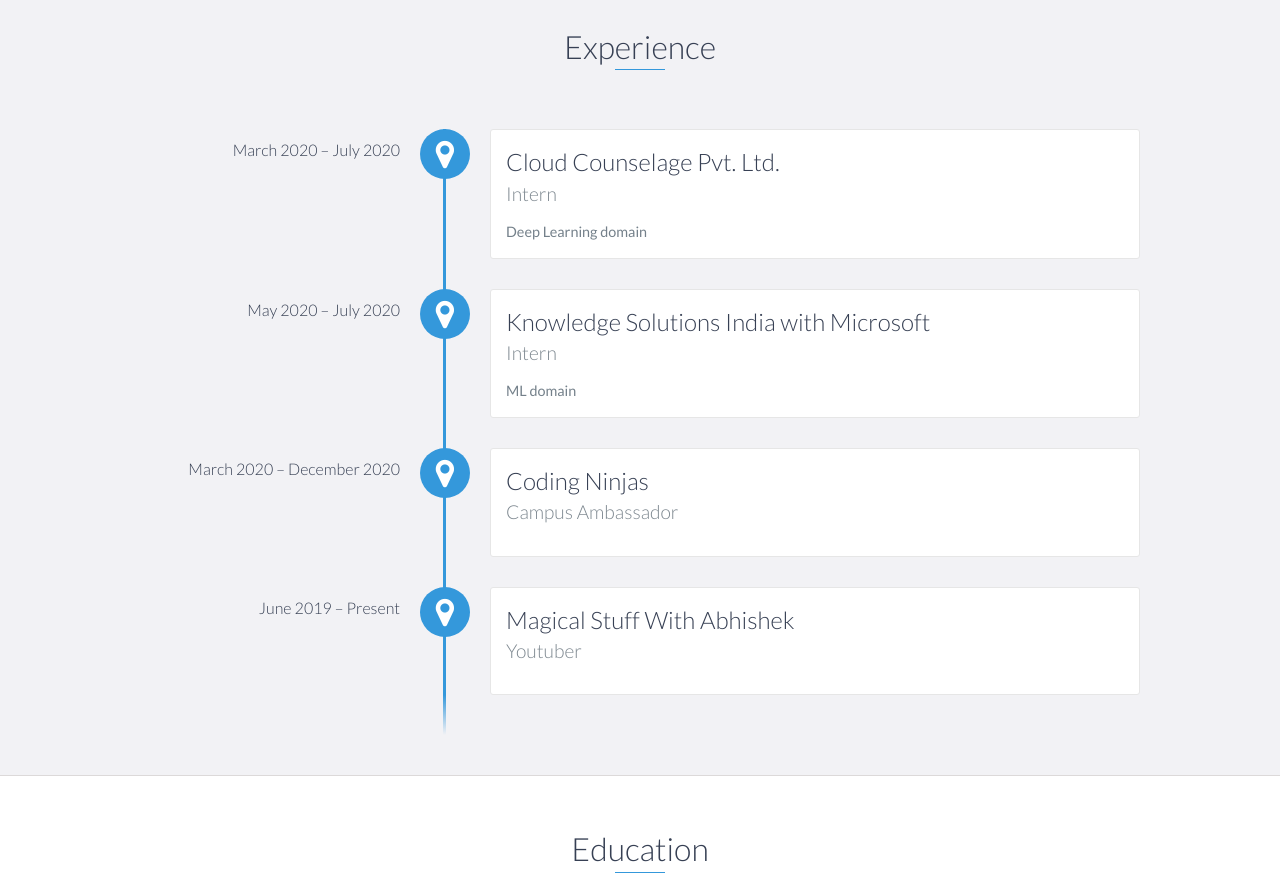
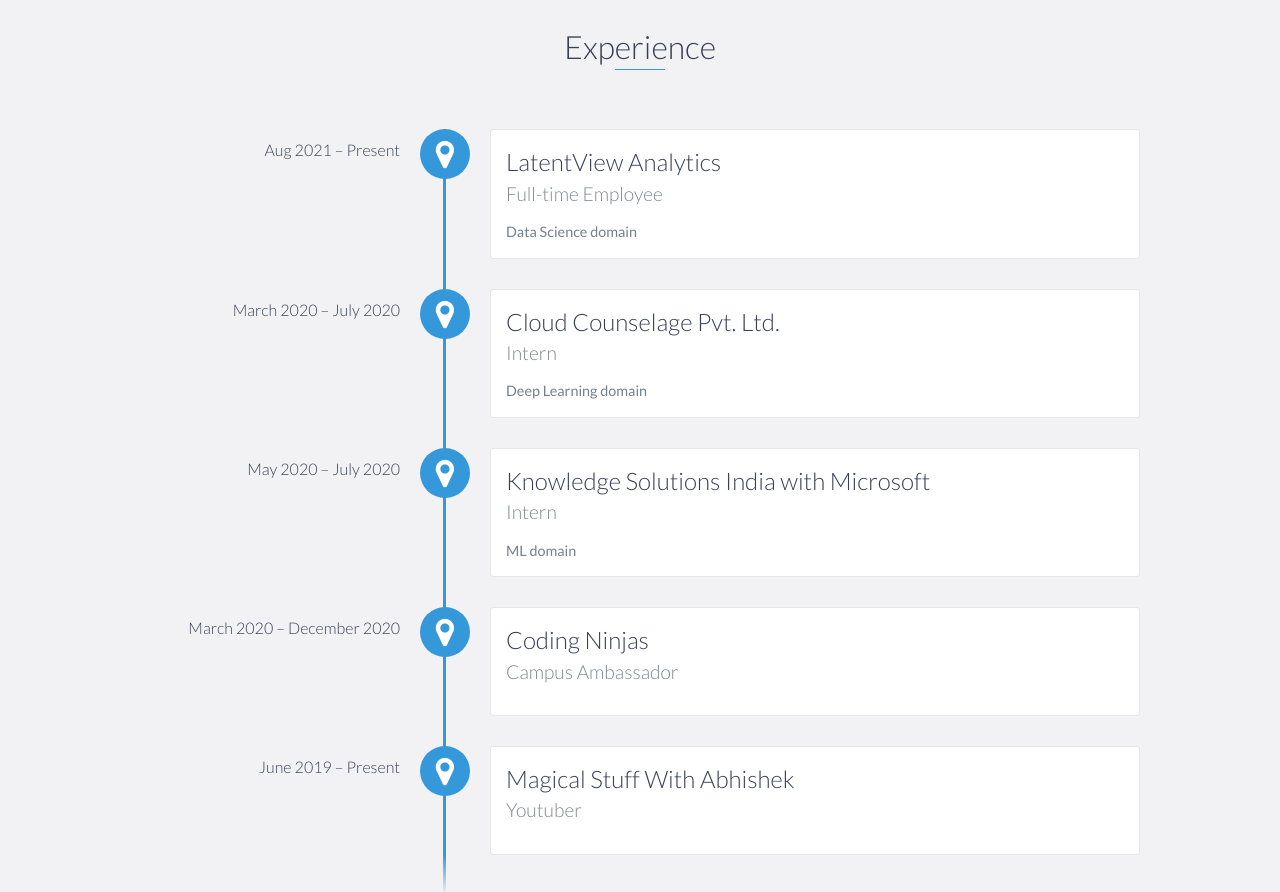
Before and after one commit to AbhishekDhilpe/Portfolio, a website: page index.html in a window 1280 px wide. Shown: the part 1160-2052 px from the top of the page. Drawn offline with nearby package versions, Linux system fonts and the light colour scheme.

Commit message:
Update index.html

```diff
--- a/index.html
+++ b/index.html
@@ -86,7 +86,13 @@
     <div id="experience" class="background-alt">
         <h2 class="heading">Experience</h2>
         <div id="experience-timeline">
-            <div data-date="March 2020 – July 2020">
+            <div data-date="Aug 2021 – Present">
+                <h3>LatentView Analytics</h3>
+                <h4>Full-time Employee</h4>
+                <p>Data Science domain
+                </p>
+            </div>
+		<div data-date="March 2020 – July 2020">
                 <h3>Cloud Counselage Pvt. Ltd.</h3>
                 <h4>Intern</h4>
                 <p>Deep Learning domain
@@ -107,7 +113,8 @@
 
                 </p>
             </div>
-			<div data-date="June 2019 – Present">
+
+	    <div data-date="June 2019 – Present">
                 <h3>Magical Stuff With Abhishek</h3>
                 <h4>Youtuber</h4>
                 <p>
```
